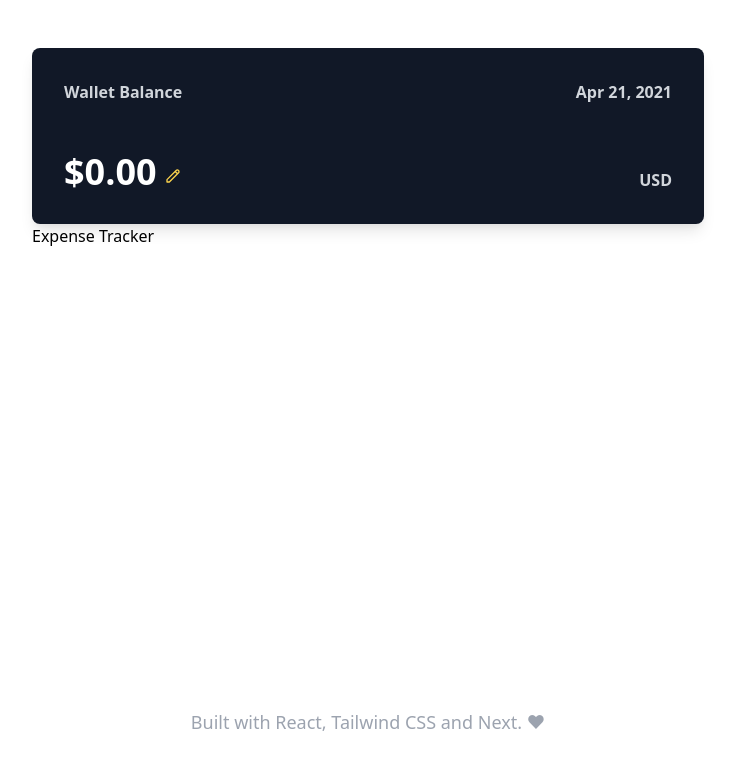
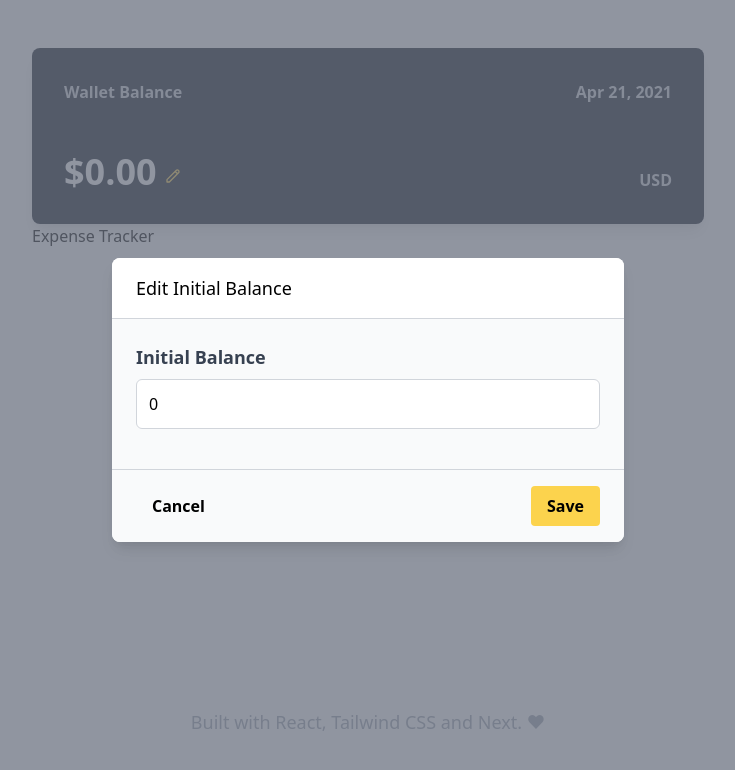
Before and after one commit to hosseinfarhanisadr/expense-tracker, a Next.js app: page / in a window 1280 px wide. Both pictures are taken after a click on the button "Edit Initial Balance". Shown: the top 770 px of the page, without its empty margins (272-1007 px from the left). Built offline with nearby package versions, Linux system fonts and the light colour scheme.

Commit message:
Add InitialBalanceModal component

```diff
--- a/components/Header/Header.js
+++ b/components/Header/Header.js
@@ -1,11 +1,27 @@
+import { useState } from 'react';
 import Link from 'next/link';
 import { useIsHome } from '../../hooks/useIsHome';
 import { formatToday, formatUsdAmount } from '../../utils/format';
+import InitialBalanceModal from '../InitialBalanceModal';
+import { useSelector } from 'react-redux';
+import { selectInitialBalance } from '../../store/app/walletSlice';
 
 const Header = () => {
+  const [isInitialBalanceModalOpen, setIsInitialBalanceModalOpen] = useState(
+    false
+  );
+
   const isHome = useIsHome();
 
-  const walletBalance = 0;
+  const walletBalance = useSelector(selectInitialBalance);
+
+  const handleOpenInitialBalanceModal = () => {
+    setIsInitialBalanceModalOpen(true);
+  };
+
+  const handleCloseInitialBalanceModal = () => {
+    setIsInitialBalanceModalOpen(false);
+  };
 
   return (
     <header className="relative w-full shadow-lg p-8 rounded-lg bg-gray-900 mt-12 text-white">
@@ -52,6 +68,7 @@ const Header = () => {
             type="button"
             className="px-2 py-2 focus:outline-none text-yellow-300 hover:text-yellow-500"
             aria-label="Edit Initial Balance"
+            onClick={handleOpenInitialBalanceModal}
           >
             <span className="sr-only">Edit Initial Balance</span>
             <svg
@@ -74,6 +91,10 @@ const Header = () => {
           USD
         </div>
       </div>
+      <InitialBalanceModal
+        isOpen={isInitialBalanceModalOpen}
+        onClose={handleCloseInitialBalanceModal}
+      />
     </header>
   );
 };
--- /dev/null
+++ b/components/InitialBalanceModal/InitialBalanceModal.js
@@ -0,0 +1,93 @@
+import * as Yup from 'yup';
+import Input from '../Input';
+import Modal from '../Modal';
+import Button from '../Button';
+import PropTypes from 'prop-types';
+import { useFormik } from 'formik';
+import {
+  editInitialBalance,
+  selectInitialBalance,
+} from '../../store/app/walletSlice';
+import { useDispatch, useSelector } from 'react-redux';
+
+const validationSchema = Yup.object().shape({
+  initialBalance: Yup.number()
+    .min(0, 'Initial balance must be greater than or equal to 0')
+    .required('Initial balance is a required field'),
+});
+
+const InitialBalanceModal = ({ isOpen, onClose }) => {
+  const initialBalance = useSelector(selectInitialBalance);
+  const dispatch = useDispatch();
+
+  const handleEditInitialBalance = (values) => {
+    dispatch(editInitialBalance(values.initialBalance));
+    onClose();
+  };
+
+  const {
+    values,
+    errors,
+    touched,
+    handleBlur,
+    handleSubmit,
+    handleChange,
+    handleReset,
+  } = useFormik({
+    validationSchema,
+    enableReinitialize: true,
+    onSubmit: handleEditInitialBalance,
+    initialValues: { initialBalance },
+  });
+
+  const handleClose = () => {
+    handleReset();
+    onClose();
+  };
+
+  return (
+    <Modal isOpen={isOpen} onClose={handleClose} title="Edit Initial Balance">
+      <form className="bg-gray-50" onSubmit={handleSubmit}>
+        <div className="p-6 mb-4">
+          <Input
+            type="number"
+            name="initialBalance"
+            label="Initial Balance"
+            value={values.initialBalance}
+            onChange={handleChange}
+            onBlur={handleBlur}
+            error={errors.initialBalance && touched.initialBalance}
+          />
+          {errors.initialBalance && touched.initialBalance && (
+            <p className="text-red-500">{errors.initialBalance}</p>
+          )}
+        </div>
+        <div className="sm:flex sm:items-center sm:justify-between px-6 py-4 border-t border-gray-300">
+          <Button
+            type="button"
+            color="secondary"
+            onClick={handleClose}
+            className="w-full sm:w-auto mb-3 sm:mb-0 sm:mr-4"
+          >
+            Cancel
+          </Button>
+          <Button
+            type="submit"
+            color="primary"
+            variant="contained"
+            className="w-full sm:w-auto"
+          >
+            Save
+          </Button>
+        </div>
+      </form>
+    </Modal>
+  );
+};
+
+InitialBalanceModal.propTypes = {
+  isOpen: PropTypes.bool.isRequired,
+  onClose: PropTypes.func.isRequired,
+};
+
+export default InitialBalanceModal;
--- /dev/null
+++ b/components/InitialBalanceModal/index.js
@@ -0,0 +1 @@
+export { default } from './InitialBalanceModal';
```
